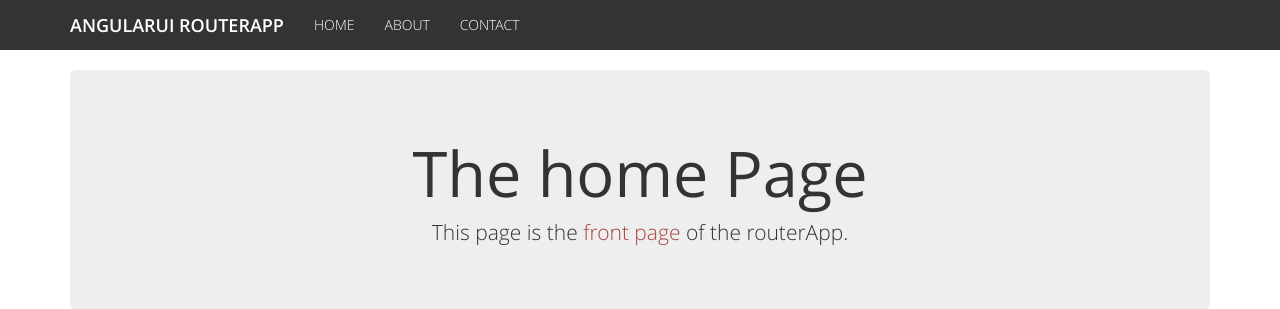
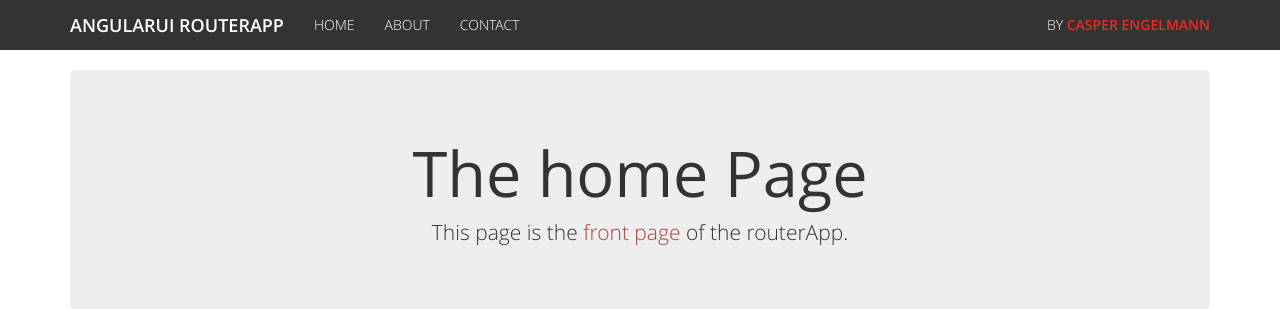
Before and after one commit to CasperEngl/routerApp, a PHP site: page / in a window 1280 px wide. Shown: the top 309 px of the page. Run offline with PHP 8.4, Linux system fonts and the light colour scheme.

Commit message:
Updated with 'By Casper Engelmann

```diff
--- a/css/style.css
+++ b/css/style.css
@@ -46,3 +46,8 @@ body {
 .container img {
 	width: 100%;
 }
+
+.red {
+	color: #e52b21;
+	font-weight: 600;
+}
--- a/index.php
+++ b/index.php
@@ -32,11 +32,14 @@
 		</div>
 
 		<!-- NAVIGATION LINKS -->
-		<div class="navbar-collapse collapse" id="nav">
+		<div class="navbar-collapse collapse">
 			<ul class="nav navbar-nav main-navigation">
 				<li><a ui-sref="home">Home</a></li>
 				<li><a ui-sref="about">About</a></li>
-				<li><a ui-sref="contact">Contact</a></li>
+				<li><a ui-sref="contact">Contact</a>
+			</ul>
+			<ul class="nav navbar-nav navbar-right">
+				<li class="right"><a href="https://twitter.com/CasperEngl" target="_blank">By <span class="red">Casper Engelmann</span></a></li>
 			</ul>
 		</div>
 	</div> <!-- /END CONTAINER -->
```
